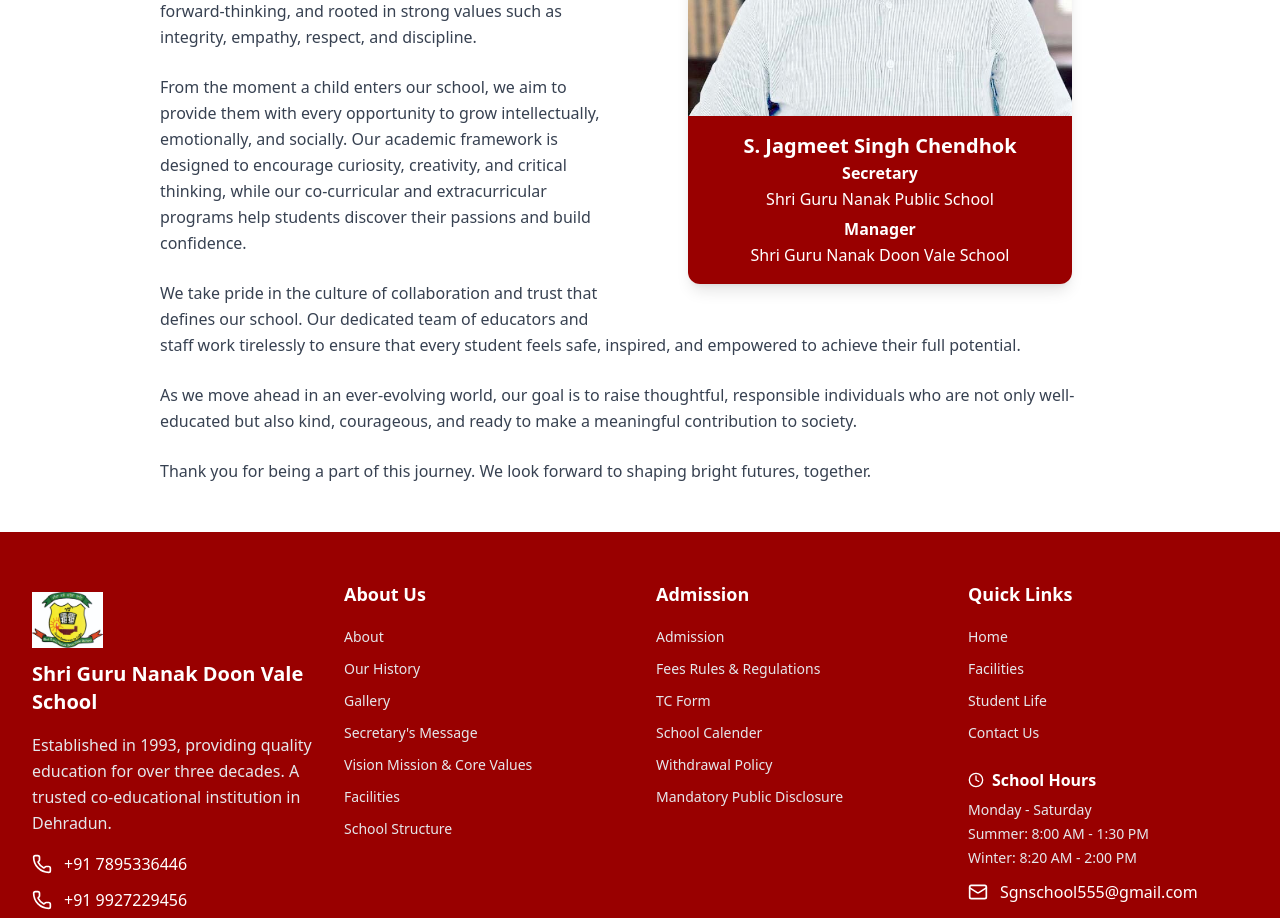
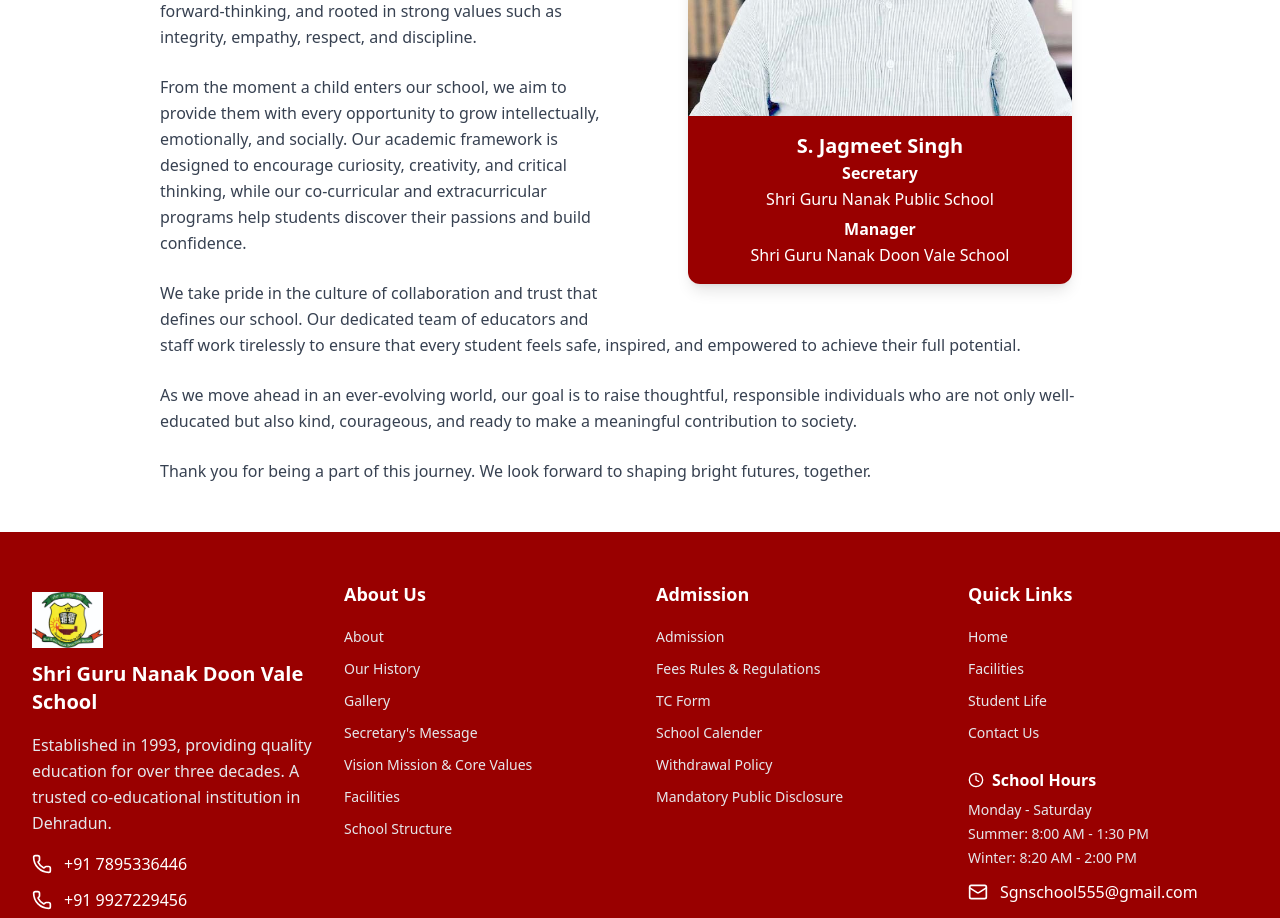
Before and after one commit to patwalvijay/Guru-Nanak-School-sgn, a React (Create React App) app: page /Secretary-message in a window 1280 px wide. Shown: the part 820-1738 px from the top of the page. Built offline with nearby package versions, Linux system fonts and the light colour scheme.

Commit message:
S. Jagmeet Singh

```diff
--- a/src/pages/About/SecretaryMessage.jsx
+++ b/src/pages/About/SecretaryMessage.jsx
@@ -46,7 +46,7 @@
                     />
                     <div className="p-4 text-center bg-[#990000] text-white">
                       <h2 className="font-bold text-xl text-white">
-                        S. Jagmeet Singh Chendhok
+                        S. Jagmeet Singh
                       </h2>
                       <p className="font-semibold ">Secretary</p>
                       <p className="">Shri Guru Nanak Public School</p>
```
